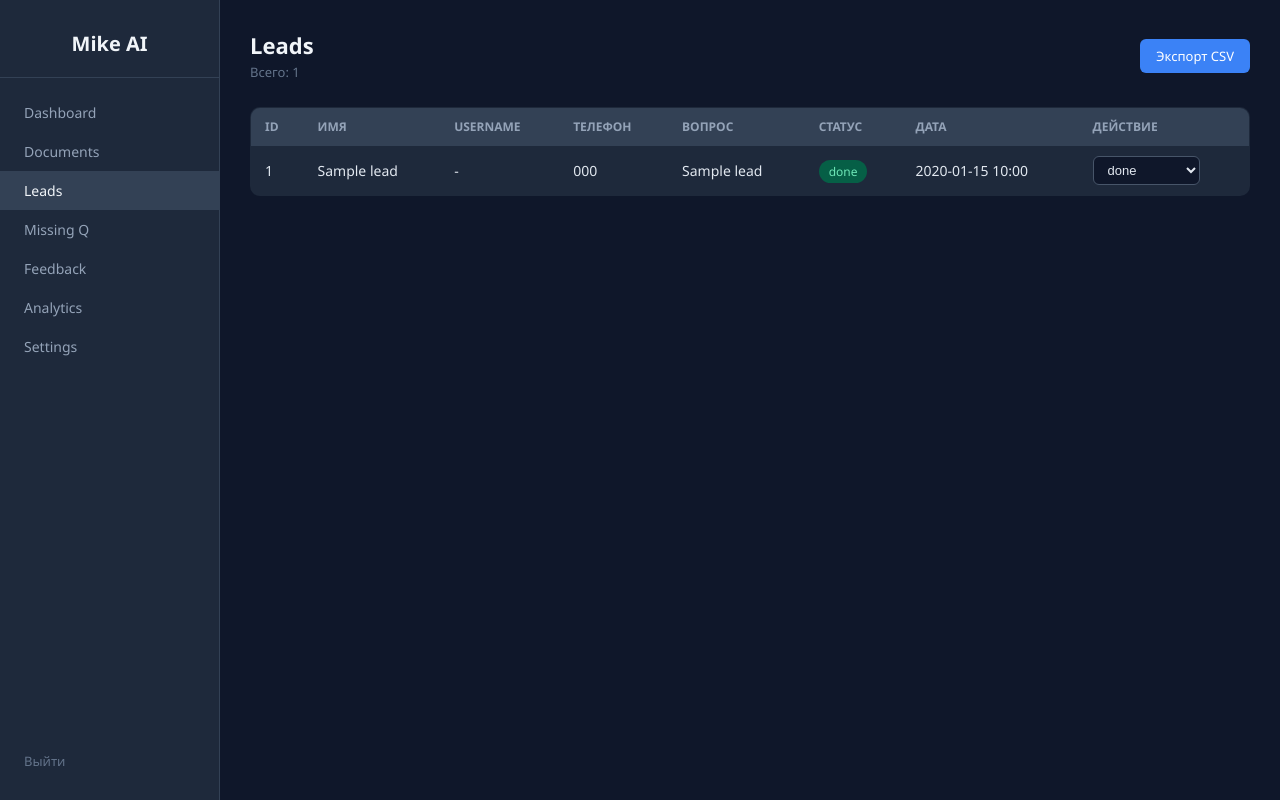
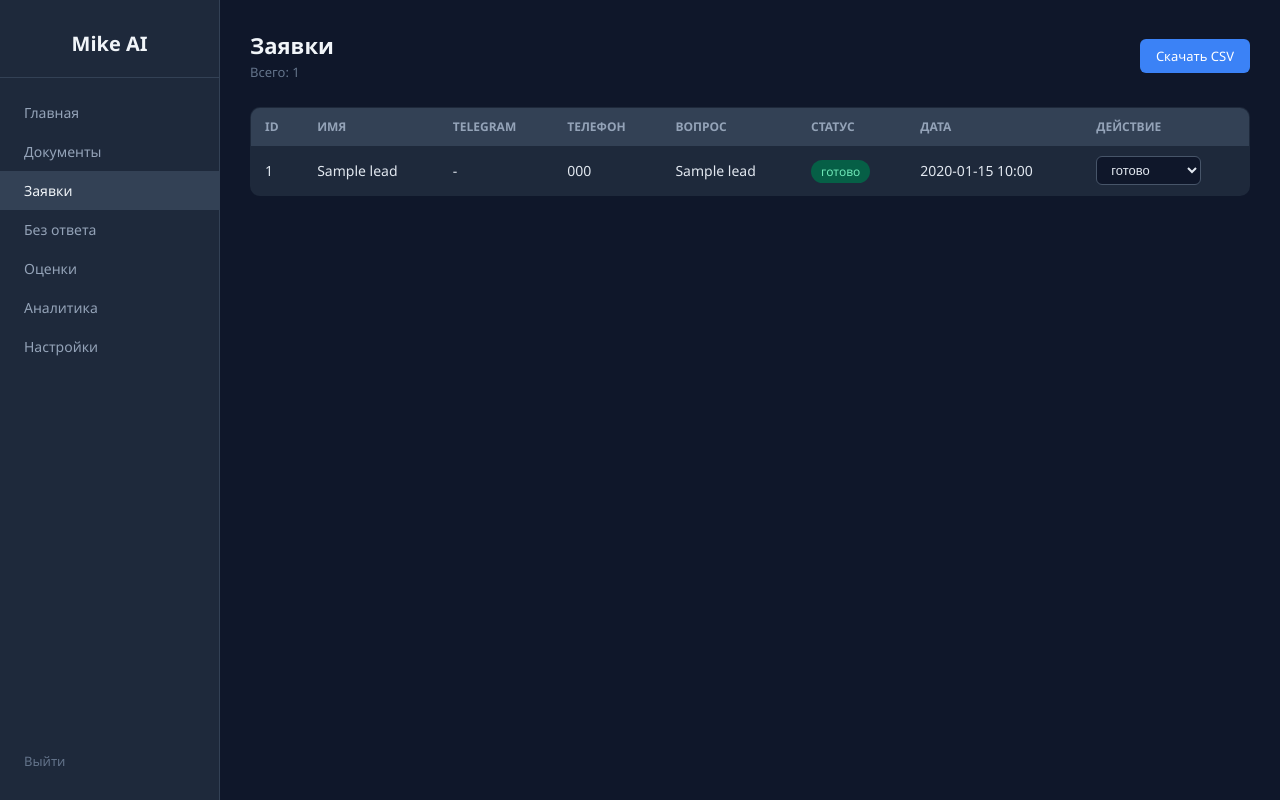
Before and after one commit to kostat452-rgb/MikeAI, a FastAPI app: template web_ui/templates/leads.html in a window 1280 px wide. Run offline with FastAPI, Linux system fonts and the light colour scheme; the template is opened without the code that fills it: most values are stand-ins (such as "Sample title", 1, 10 or a date in 2020); parts of the project's set-up code (start-up, migrations or seed data) failed here and were passed over.

Commit message:
feat: полный перевод админки на русский язык
- Навигация: Главная, Документы, Заявки, Без ответа, Оценки, Аналитика, Настройки
- Все заголовки, метки, подсказки и статусы на русском
- Подсказки для пустых разделов (что делать если нет данных)
- Статусы заявок: новая, в работе, готово, отклонена

Co-Authored-By: Костя Т <kostat452@gmail.com>

```diff
--- a/web_ui/templates/base.html
+++ b/web_ui/templates/base.html
@@ -51,13 +51,13 @@
     <div class="sidebar">
         <div class="logo">Mike AI</div>
         <nav>
-            <a href="/" {% if active_page == "dashboard" %}class="active"{% endif %}>Dashboard</a>
-            <a href="/admin/documents" {% if active_page == "documents" %}class="active"{% endif %}>Documents</a>
-            <a href="/admin/leads" {% if active_page == "leads" %}class="active"{% endif %}>Leads</a>
-            <a href="/admin/missing-questions" {% if active_page == "missing" %}class="active"{% endif %}>Missing Q</a>
-            <a href="/admin/feedback" {% if active_page == "feedback" %}class="active"{% endif %}>Feedback</a>
-            <a href="/admin/analytics" {% if active_page == "analytics" %}class="active"{% endif %}>Analytics</a>
-            <a href="/admin/settings" {% if active_page == "settings" %}class="active"{% endif %}>Settings</a>
+            <a href="/" {% if active_page == "dashboard" %}class="active"{% endif %}>Главная</a>
+            <a href="/admin/documents" {% if active_page == "documents" %}class="active"{% endif %}>Документы</a>
+            <a href="/admin/leads" {% if active_page == "leads" %}class="active"{% endif %}>Заявки</a>
+            <a href="/admin/missing-questions" {% if active_page == "missing" %}class="active"{% endif %}>Без ответа</a>
+            <a href="/admin/feedback" {% if active_page == "feedback" %}class="active"{% endif %}>Оценки</a>
+            <a href="/admin/analytics" {% if active_page == "analytics" %}class="active"{% endif %}>Аналитика</a>
+            <a href="/admin/settings" {% if active_page == "settings" %}class="active"{% endif %}>Настройки</a>
         </nav>
         <a href="/logout" class="logout-link">Выйти</a>
     </div>
--- a/web_ui/templates/leads.html
+++ b/web_ui/templates/leads.html
@@ -3,15 +3,15 @@
 {% block content %}
 <div class="header">
     <div>
-        <h1>Leads</h1>
+        <h1>Заявки</h1>
         <span class="text-muted">Всего: {{ leads|length }}</span>
     </div>
-    <a href="/admin/leads/export" class="btn">Экспорт CSV</a>
+    <a href="/admin/leads/export" class="btn">Скачать CSV</a>
 </div>
 
 {% if leads %}
 <table>
-    <tr><th>ID</th><th>Имя</th><th>Username</th><th>Телефон</th><th>Вопрос</th><th>Статус</th><th>Дата</th><th>Действие</th></tr>
+    <tr><th>ID</th><th>Имя</th><th>Telegram</th><th>Телефон</th><th>Вопрос</th><th>Статус</th><th>Дата</th><th>Действие</th></tr>
     {% for l in leads %}
     <tr>
         <td>{{ l.id }}</td>
@@ -20,8 +20,10 @@
         <td>{{ l.phone or '-' }}</td>
         <td title="{{ l.question }}">{{ (l.question or '')[:60] }}</td>
         <td>
-            {% if l.status == 'new' %}<span class="badge badge-new">new</span>
-            {% elif l.status == 'done' %}<span class="badge badge-done">done</span>
+            {% if l.status == 'new' %}<span class="badge badge-new">новая</span>
+            {% elif l.status == 'in_progress' %}<span class="badge" style="background:#92400e;color:#fde68a">в работе</span>
+            {% elif l.status == 'done' %}<span class="badge badge-done">готово</span>
+            {% elif l.status == 'rejected' %}<span class="badge badge-neg">отклонена</span>
             {% else %}<span class="badge">{{ l.status }}</span>{% endif %}
         </td>
         <td>{{ l.created_at[:16] if l.created_at else '-' }}</td>
@@ -29,10 +31,10 @@
             <form method="POST" action="/admin/leads/status" style="display:inline">
                 <input type="hidden" name="lead_id" value="{{ l.id }}">
                 <select name="status" onchange="this.form.submit()">
-                    <option value="new" {% if l.status == 'new' %}selected{% endif %}>new</option>
-                    <option value="in_progress" {% if l.status == 'in_progress' %}selected{% endif %}>in progress</option>
-                    <option value="done" {% if l.status == 'done' %}selected{% endif %}>done</option>
-                    <option value="rejected" {% if l.status == 'rejected' %}selected{% endif %}>rejected</option>
+                    <option value="new" {% if l.status == 'new' %}selected{% endif %}>новая</option>
+                    <option value="in_progress" {% if l.status == 'in_progress' %}selected{% endif %}>в работе</option>
+                    <option value="done" {% if l.status == 'done' %}selected{% endif %}>готово</option>
+                    <option value="rejected" {% if l.status == 'rejected' %}selected{% endif %}>отклонена</option>
                 </select>
             </form>
         </td>
@@ -40,6 +42,9 @@
     {% endfor %}
 </table>
 {% else %}
-<div class="section"><p class="text-muted">Лидов пока нет</p></div>
+<div class="section">
+    <p class="text-muted">Заявок пока нет.</p>
+    <p class="text-muted" style="margin-top: 8px;">Заявки появятся когда пользователь напишет <code>/lead</code> в боте или нажмёт кнопку "Оставить заявку".</p>
+</div>
 {% endif %}
 {% endblock %}
```
Also changed, not shown: web_ui/templates/analytics.html (+7 -7 lines), web_ui/templates/dashboard.html (+11 -11 lines), web_ui/templates/documents.html (+7 -6 lines), web_ui/templates/feedback.html (+12 -9 lines), web_ui/templates/missing_questions.html (+18 -5 lines), web_ui/templates/settings.html (+22 -21 lines).
